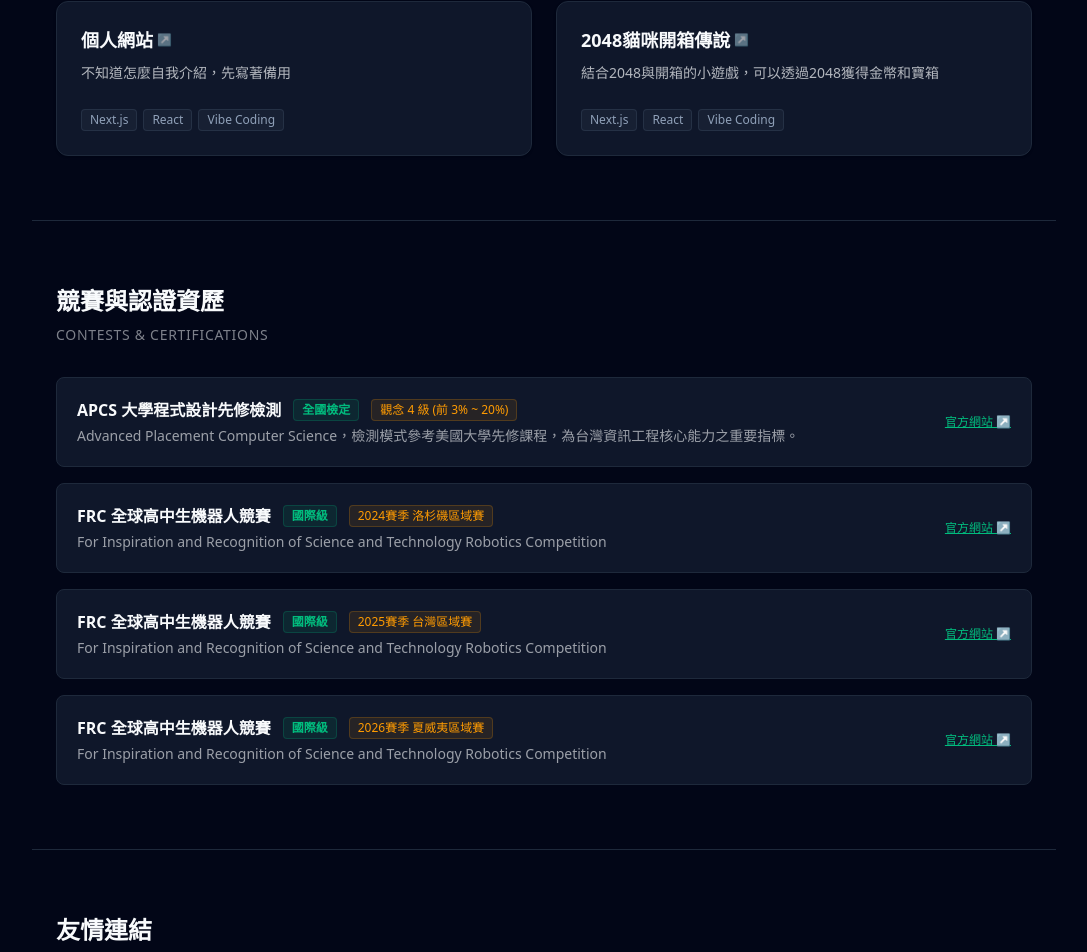
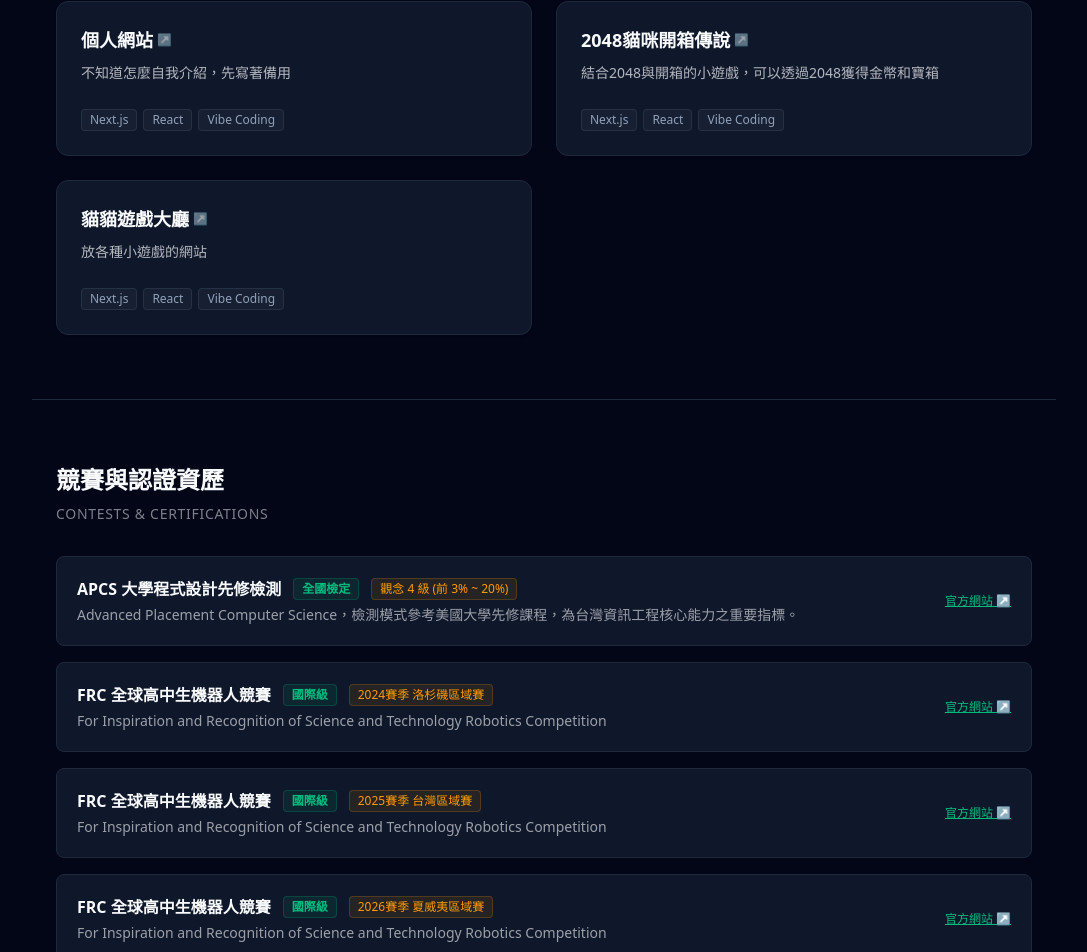
Before and after one commit to moonfall000/YueFon, a Next.js app: page / in a window 1280 px wide. Shown: the part 1206-2158 px from the top of the page, without its empty margins (96-1183 px from the left). Built offline with nearby package versions, Linux system fonts and the light colour scheme.

Commit message:
update profile

```diff
--- a/config.js
+++ b/config.js
@@ -35,6 +35,13 @@ export const project = [
     desc: "結合2048與開箱的小遊戲，可以透過2048獲得金幣和寶箱",
     tech: ["Next.js", "React", "Vibe Coding"],
     url:"https://001-2048game.vercel.app/"
+  },
+  {
+    id: 3,
+    title: "貓貓遊戲大廳",
+    desc: "放各種小遊戲的網站",
+    tech: ["Next.js", "React", "Vibe Coding"],
+    url:"https://gamesweb.vercel.app/"
   }
 ];
 
```
